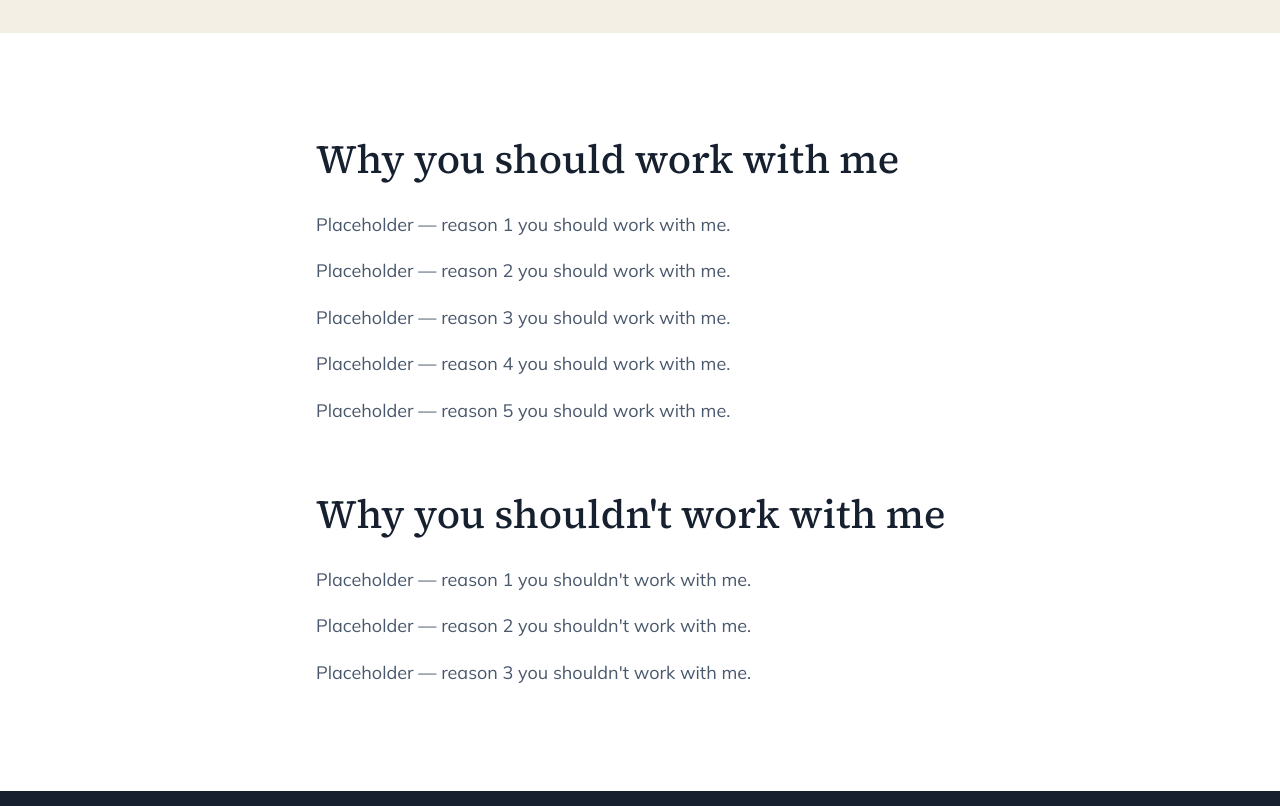
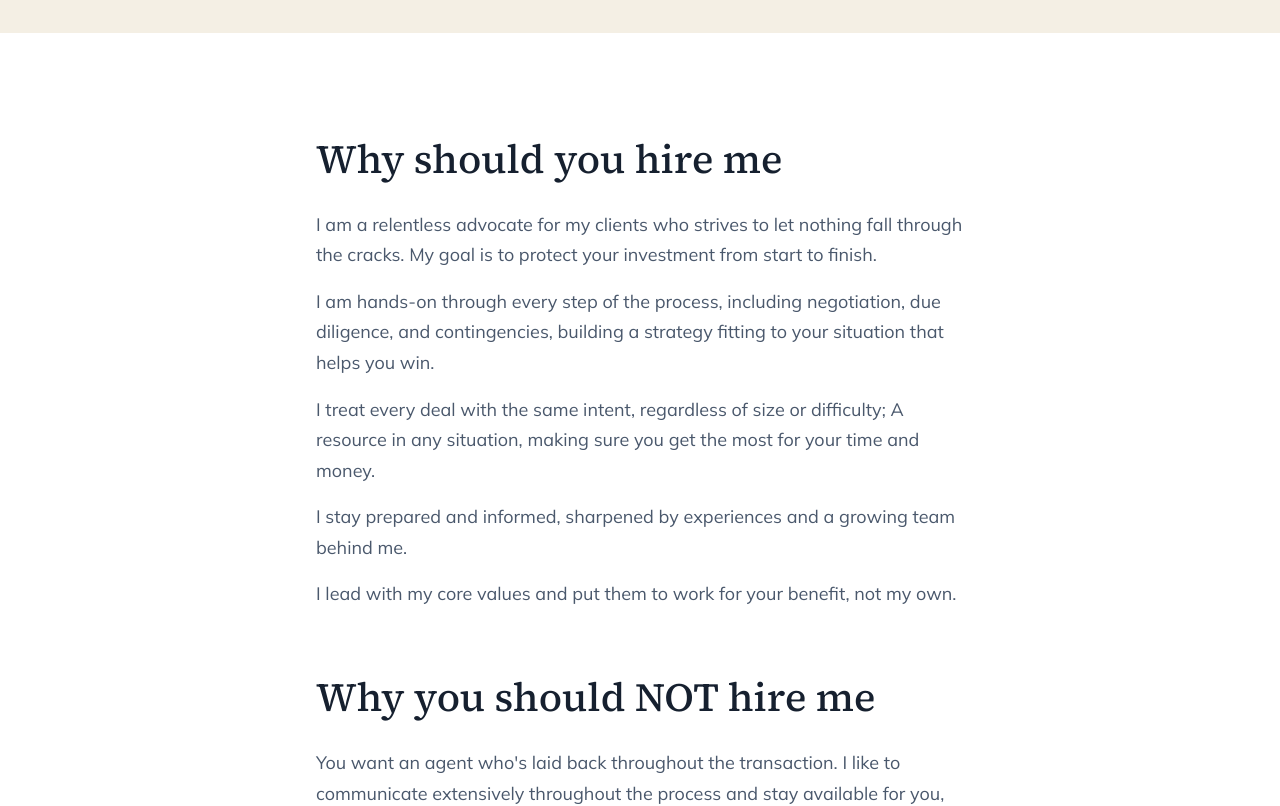
Before and after one commit to cadebarone00/cade-barone-real-estate, a Next.js app: page / in a window 1280 px wide. Shown: the part 920-1726 px from the top of the page. Built offline with nearby package versions, Linux system fonts and the light colour scheme.

Commit message:
Add real "why hire me / why not" copy to home page
Replaces the placeholder reasons with the client's actual copy and
updates the headings to match ("Why should you hire me" / "Why you
should NOT hire me").

```diff
--- a/app/page.js
+++ b/app/page.js
@@ -9,20 +9,18 @@ export const metadata = {
     "Cade Barone — Dallas real estate agent with Crown Homes Real Estate. Find a property, see why clients work with him, and get in touch.",
 };
 
-// TODO: replace with your own copy once you send it over
 const REASONS_TO = [
-  "Placeholder — reason 1 you should work with me.",
-  "Placeholder — reason 2 you should work with me.",
-  "Placeholder — reason 3 you should work with me.",
-  "Placeholder — reason 4 you should work with me.",
-  "Placeholder — reason 5 you should work with me.",
+  "I am a relentless advocate for my clients who strives to let nothing fall through the cracks. My goal is to protect your investment from start to finish.",
+  "I am hands-on through every step of the process, including negotiation, due diligence, and contingencies, building a strategy fitting to your situation that helps you win.",
+  "I treat every deal with the same intent, regardless of size or difficulty; A resource in any situation, making sure you get the most for your time and money.",
+  "I stay prepared and informed, sharpened by experiences and a growing team behind me.",
+  "I lead with my core values and put them to work for your benefit, not my own.",
 ];
 
-// TODO: replace with your own copy once you send it over
 const REASONS_NOT_TO = [
-  "Placeholder — reason 1 you shouldn't work with me.",
-  "Placeholder — reason 2 you shouldn't work with me.",
-  "Placeholder — reason 3 you shouldn't work with me.",
+  "You want an agent who's laid back throughout the transaction. I like to communicate extensively throughout the process and stay available for you, including after hours.",
+  "You want someone who just gets a deal signed without digging into the details, Instead, I negotiate hard and protect you through tailored strategies.",
+  "You want an agent who tells you what you want to hear. I value honesty over false comfort, and I won't agree with everything just to get you to the closing table.",
 ];
 
 // TODO: swap for your real Crown Homes IDX link
@@ -87,7 +85,7 @@ export default function HomePage() {
           <div className="max-w-[760px] mx-auto px-[clamp(20px,5vw,56px)] py-[clamp(64px,8vw,112px)]">
             <FadeUp>
               <h2 className="m-0 mb-7 font-display font-medium text-[clamp(28px,3.4vw,40px)] leading-[1.15] text-ink">
-                Why you should work with me
+                Why should you hire me
               </h2>
               <div className="flex flex-col gap-4 mb-16">
                 {REASONS_TO.map((reason, i) => (
@@ -100,7 +98,7 @@ export default function HomePage() {
 
             <FadeUp>
               <h2 className="m-0 mb-7 font-display font-medium text-[clamp(28px,3.4vw,40px)] leading-[1.15] text-ink">
-                Why you shouldn&apos;t work with me
+                Why you should NOT hire me
               </h2>
               <div className="flex flex-col gap-4">
                 {REASONS_NOT_TO.map((reason, i) => (
```
